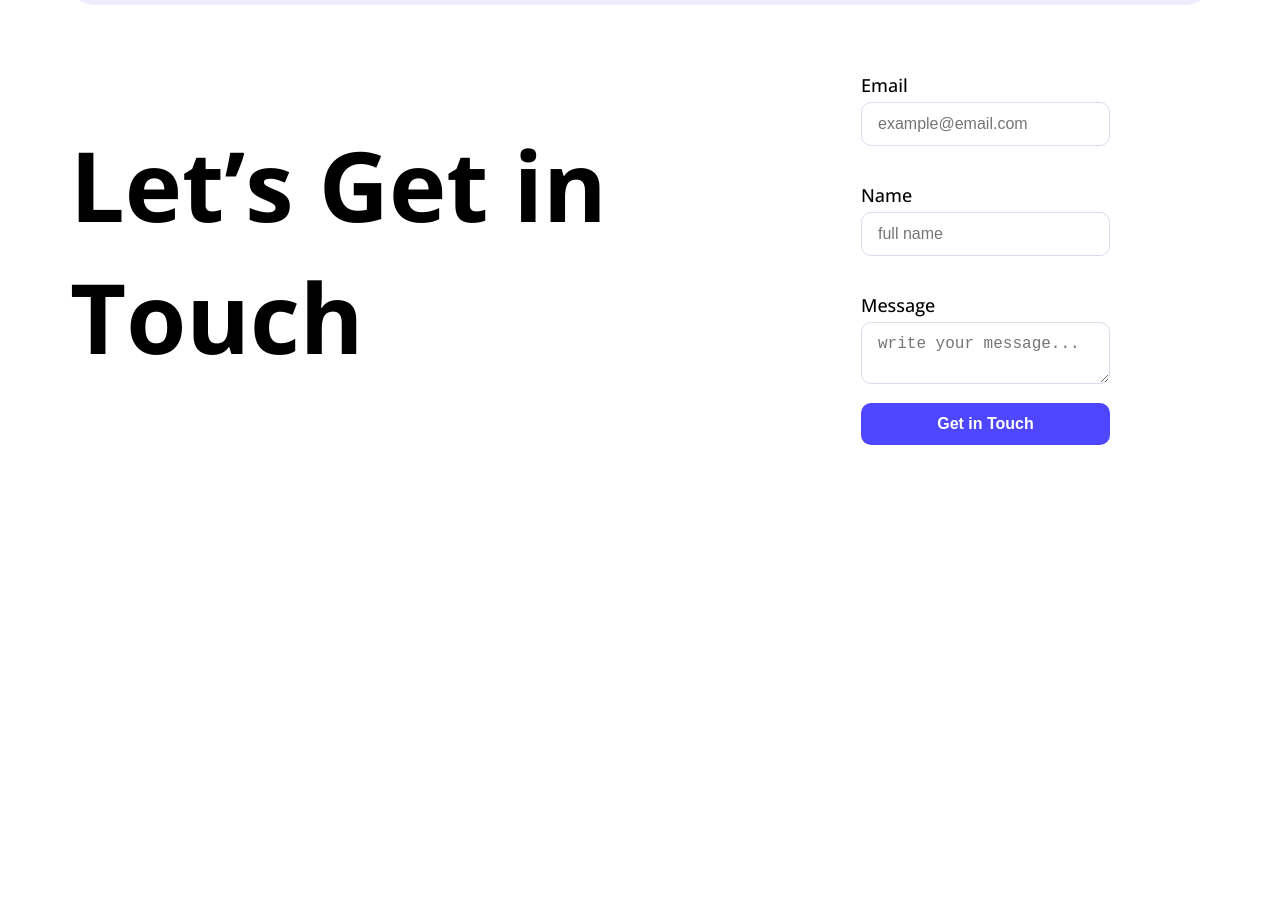
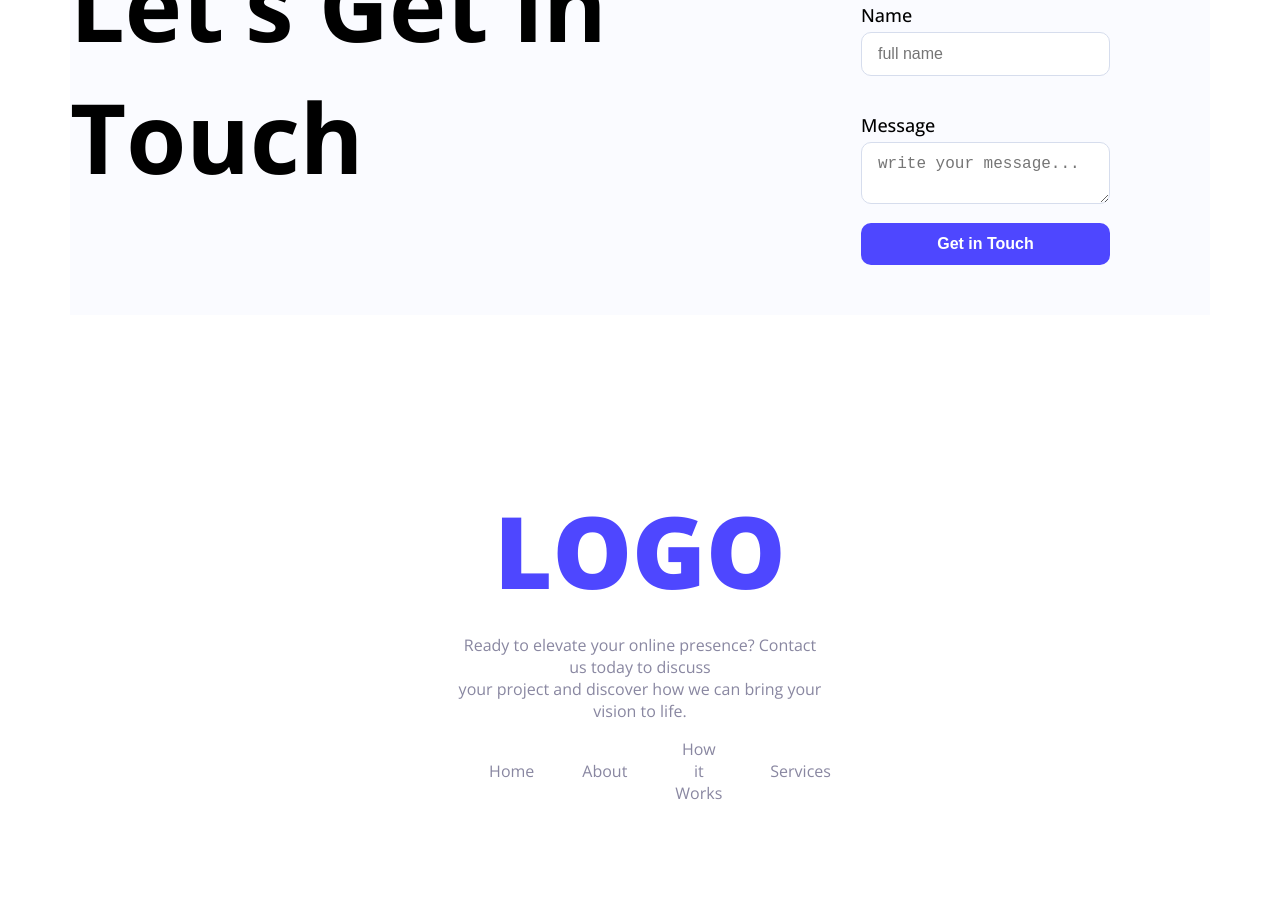
Before and after one commit to Alamin-Rintu/web-flow-A01, a plain HTML site: page index.html in a window 1280 px wide. Shown: the part 1686-2609 px from the top of the page. Before the commit the page ends 2189 px from the top, so only its background shows below. Drawn offline with nearby package versions, Linux system fonts and the light colour scheme.

Commit message:
added a footer section

```diff
--- a/index.html
+++ b/index.html
@@ -23,7 +23,7 @@
         <button class="btn-primary">Stay Focused</button>
       </div>
     </header>
-    <main>
+    <main class="secondery-bg" >
         <section class="action">
             <div class="action-content">
                 <h3 class="action-title">See It in Action</h3>
@@ -67,6 +67,19 @@
           </div>
         </section>
     </main>
-    <footer></footer>
+    <footer class="footer">
+      <div class="footer-section">
+        <h1 class="footer-title primary-color">LOGO</h1>
+        <p class="footer-description">Ready to elevate your online presence? Contact us today to discuss <br> your project and discover how we can bring your vision to life.</p>
+      <div class="footer-navbar">
+          <ul>
+          <li><a href="">Home</a></li>
+          <li><a href="">About</a></li>
+          <li><a href="">How it Works</a></li>
+          <li><a href="">Services</a></li>
+        </ul>
+      </div>
+      </div>
+    </footer>
   </body>
 </html>
--- a/styles/portfolio.css
+++ b/styles/portfolio.css
@@ -9,6 +9,9 @@
 /* shared style */
 .primary-color{
     color:#4E47FF ;
+}
+.secondery-bg{
+    background-color: #f5f8ff;
 }
 .btn-primary{
      background-color: #4E47FF;
@@ -57,8 +60,6 @@ main{
     display: flex;
     justify-content: space-between;
     align-items: center;
-    margin-top: 20px;
-    padding:80px 100px;
     gap: 100px;
 }
 .action-title{
@@ -148,3 +149,35 @@ main{
     margin-bottom: 19px;
 
 }
+
+/* footer styles */
+.footer{
+    background-color:#FFFFFF;
+}
+.footer-section{
+    text-align: center;
+    padding: 100px 450px;
+}
+.footer-title{
+    font-weight: 900;
+    font-size: 100px;
+    margin-bottom: 8px;
+}
+.footer-description{
+    color:#8987A1 ;
+}
+.footer-navbar ul a{
+    text-decoration: none;
+    color: #8987A1;
+}
+.footer-navbar ul li{
+    list-style: none;
+
+}
+.footer-navbar ul{
+    display: flex;
+    align-items: center;
+    justify-content: center;
+    gap: 48px;
+    /* margin-right: 48px; */
+}
```
